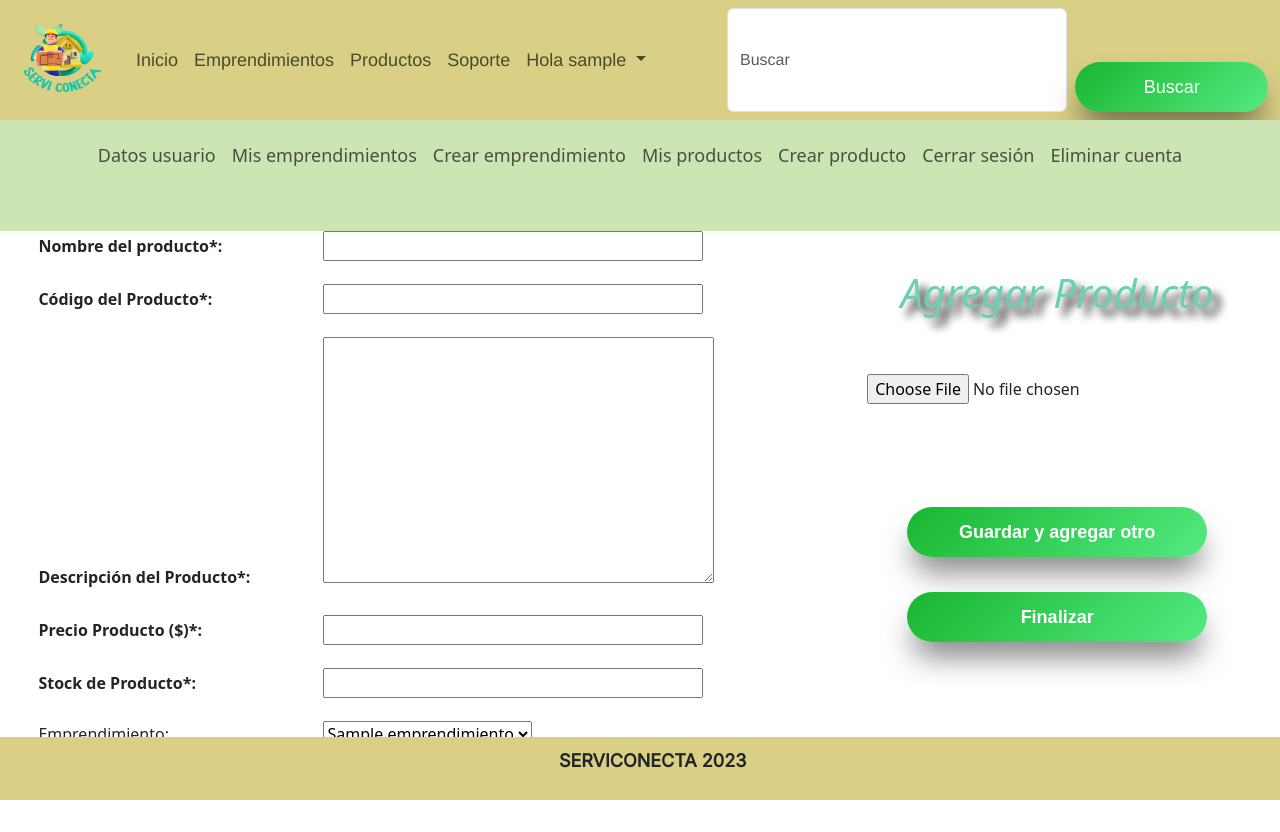
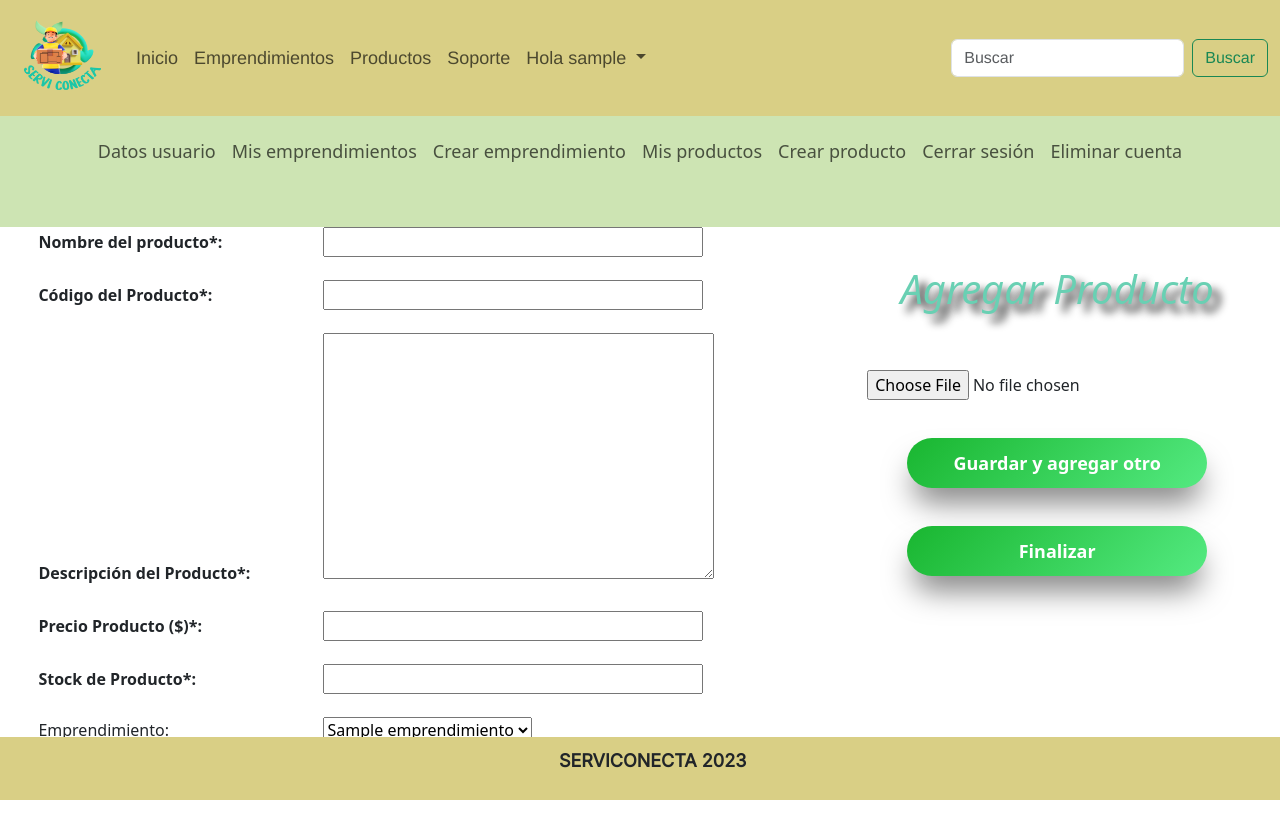
Before and after one commit to galmarcano/serviconecta, a Django app: page /mi_cuenta_create_prod/ in a window 1280 px wide. After the commit the page ends 800 px from the top, so only its background shows below. Run offline with Django 4.2, Linux system fonts and the light colour scheme; a user stored in the database is signed in; tables that the repository leaves empty hold one stand-in row (values such as "Sample post").

Commit message:
micuentacrearproducto

```diff
--- a/config/templates/mi_cuenta_create_prod.html
+++ b/config/templates/mi_cuenta_create_prod.html
@@ -57,11 +57,11 @@
             {{ formulario.id_emprendimiento }}
         </div>
 
-        <article id="boton">
-            <button type="submit" class="btn" name="action" value="guardar-y-agregar">
+        <article id="botonproducto">
+            <button type="submit" class="botonproducto" name="action" value="guardar-y-agregar">
                 <b>Guardar y agregar otro</b>
             </button>
-            <button type="submit" class="btn" name="action" value="finalizar">
+            <button type="submit" class="botonproducto" name="action" value="finalizar">
                 <b>Finalizar</b>
             </button>
         </article>
--- a/static/css/mi_cuenta_create_prod.css
+++ b/static/css/mi_cuenta_create_prod.css
@@ -67,28 +67,7 @@ input {
 
 }
 
-#boton {
-    font-size: 5px;
-    margin: 4%;
-    padding-bottom: 12%;
-    padding-top: 14%;
-
-}
-
-
-button {
-    display: none;
-
-
-}
-
-.btn {
-    transition: all 0.3s ease-in-out;
-    font-family: "Dosis", sans-serif;
-
-}
-
-.btn {
+.botonproducto {
     width: 300px;
     height: 50px;
     border-radius: 50px;
@@ -125,13 +104,6 @@ button {
 
 }
 
-button {
-
-    background-color: #69d0b3;
-    margin: 0 auto; /* Establece márgenes automáticos para centrar horizontalmente */
-    display: block; /* Hace que el botón sea un bloque para que los márgenes automáticos tengan efecto */
-
-}
 
 #base ul {
     display: flex;
@@ -169,14 +141,6 @@ article {
 
 }
 
-.buttonEliminacion {
-
-    background-color: #69d0b3;
-    margin: 0 auto;
-    display: block;
-
-}
-
 #baseMicuenta ul{
     display: flex;
     flex-direction: row;
@@ -200,9 +164,7 @@ article {
     list-style-type: none;
     padding-bottom: 40px;
 }
-.buttonDatos {
-background-color:#69d0b3;
-}
+
 
 .descripcion {
     padding-bottom: 20px;
```
Also changed, not shown: static/css/mi_cuenta_act_emprend.css (+0 -19 lines).
